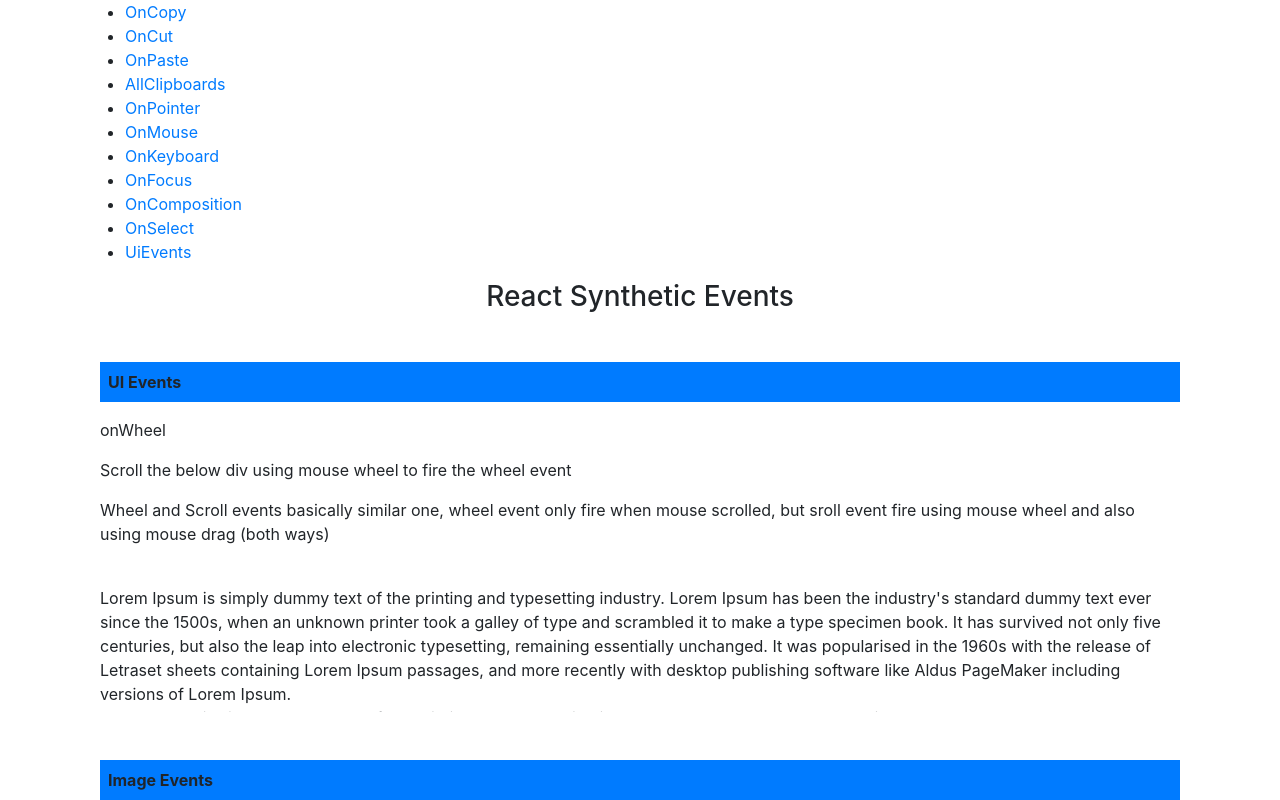
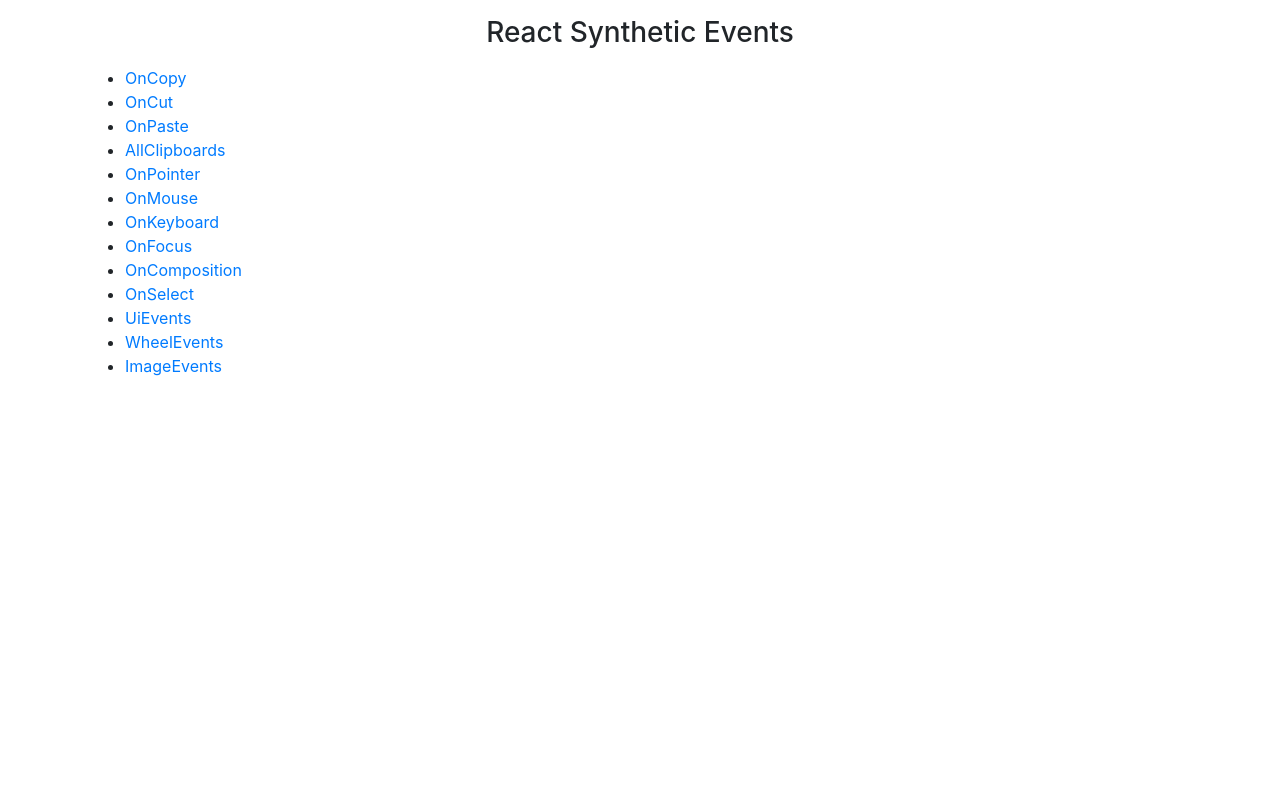
Before and after one commit to vigneshwaran-chandrasekaran/react-synthetic-events, a React (Create React App) app: page / in a window 1280 px wide. Shown: the top 800 px of the page. Built offline with nearby package versions, Linux system fonts and the light colour scheme.

Commit message:
all components moved to route

```diff
--- a/src/App.js
+++ b/src/App.js
@@ -25,6 +25,8 @@
   return (
     <Router>
       <div className="container mb-5">
+        <h3 className="text-center my-3">React Synthetic Events</h3>
+        {/* <Navbar /> */}
         <nav>
           <ul>
             <li>
@@ -59,6 +61,12 @@
             </li>
             <li>
               <Link to="/UiEvents">UiEvents</Link>
+            </li>
+            <li>
+              <Link to="/WheelEvents">WheelEvents</Link>
+            </li>
+            <li>
+              <Link to="/ImageEvents">ImageEvents</Link>
             </li>
           </ul>
         </nav>
@@ -99,14 +107,13 @@
           <Route path="/UiEvents">
             <UiEvents />
           </Route>
+          <Route path="/WheelEvents">
+            <WheelEvents />
+          </Route>
+          <Route path="/ImageEvents">
+            <ImageEvents />
+          </Route>
         </Switch>
-
-        <div className="container mb-5">
-          <h3 className="text-center my-3">React Synthetic Events</h3>
-          <WheelEvents />
-          <ImageEvents />
-          {/* <Navbar /> */}
-        </div>
       </div>
     </Router>
   );
```
